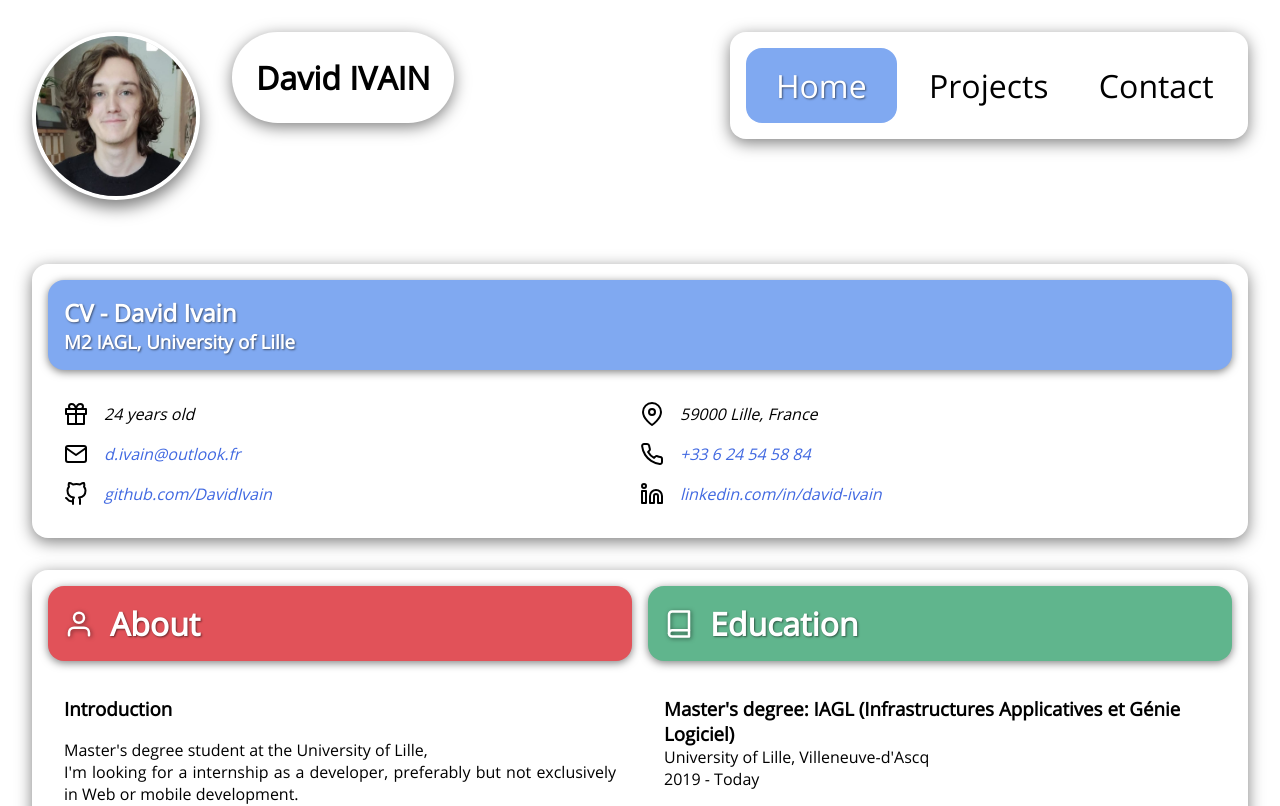
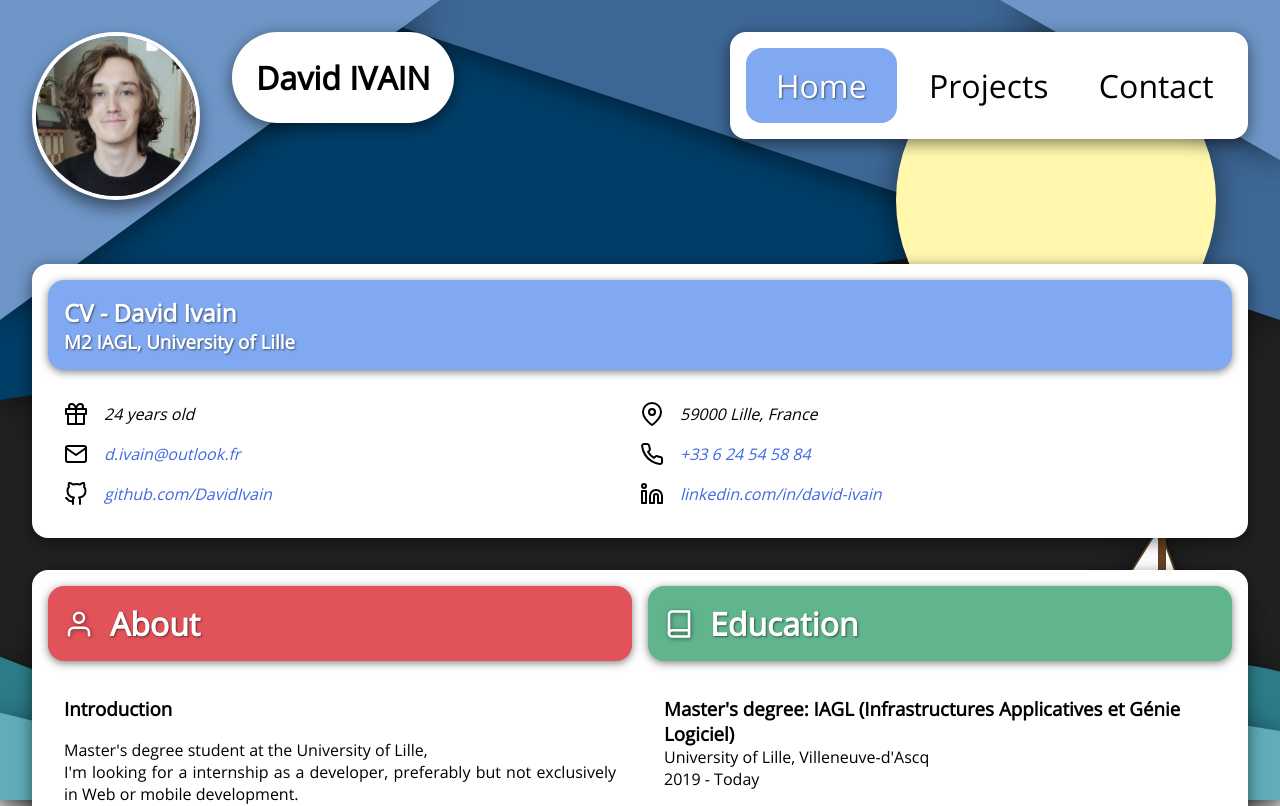
Before and after one commit to DavidIvain/Portfolio, a React (Create React App) app: page / in a window 1280 px wide. Shown: the top 806 px of the page. Built offline with nearby package versions, Linux system fonts and the light colour scheme.

Commit message:
Added background to homepage

```diff
--- a/src/App.tsx
+++ b/src/App.tsx
@@ -1,5 +1,6 @@
 import './App.css';
 import { Header } from './components/Header/Header';
+import { HomeBackground } from './components/HomeBackground/HomeBackground';
 import { HomeContent } from './components/HomeContent/HomeContent';
 
 const translationData = {
@@ -21,6 +22,7 @@ function App() {
         ]}
         active={0}
       />
+      <HomeBackground></HomeBackground>
       <HomeContent locale={locale} />
     </>
   );
--- /dev/null
+++ b/src/components/HomeBackground/HomeBackground.tsx
@@ -0,0 +1,15 @@
+import "./home-background.scss";
+
+export const HomeBackground = () => {
+    return <div id="home-background" aria-hidden>
+        <div id="cloud-1"><div></div></div>
+        <div id="cloud-2"><div></div></div>
+        <div id="cloud-3"><div></div></div>
+        <div id="cloud-4"><div></div></div>
+        <div id="moon"><div></div></div>
+        <img src="/assets/wave.svg" className="wave" alt="wave" aria-hidden />
+        <img src="/assets/boat.svg" alt="boat" id="boat" aria-hidden />
+        <img src="/assets/wave-2.svg" className="wave" alt="wave" aria-hidden />
+        <img src="/assets/wave-3.svg" className="wave" alt="wave" aria-hidden />
+    </div>
+}
--- /dev/null
+++ b/src/components/HomeBackground/home-background.scss
@@ -0,0 +1,134 @@
+@mixin colorize($preset) {
+    background-color: #{nth($preset, 1)};
+    color: #{nth($preset, 2)};
+}
+
+$primary: (
+    dark: (
+        #003e68,
+        white,
+    ),
+    main: (
+        #3d6896,
+        white,
+    ),
+    light: (
+        #6e96c7,
+        white,
+    ),
+);
+$secondary: (
+    dark: (
+        //"#212121",
+        #00505c,
+        white,
+    ),
+    main: (
+        #2c7d89,
+        white,
+    ),
+    light: (
+        #60acb9,
+        white,
+    ),
+);
+
+@function color($palette, $accent) {
+    @return map-get($palette, $accent);
+}
+
+#home-background {
+    z-index: -1000;
+    position: fixed;
+    left: 0;
+    right: 0;
+    top: 0;
+    bottom: 0;
+    background-color: #212121;
+    > * {
+        filter: drop-shadow(0 4px 16px rgba(0, 0, 0, 0.5));
+        position: absolute;
+    }
+    #cloud-1 {
+        z-index: 4;
+        top: 0px;
+        left: 0px;
+        > div {
+            @include colorize(color($primary, light));
+            width: 55vmin;
+            height: 40vmin;
+            clip-path: polygon(0% 0%, 100% 0%, 0% 100%);
+        }
+    }
+    #cloud-2 {
+        z-index: 4;
+        top: 0px;
+        right: 0px;
+        > div {
+            @include colorize(color($primary, light));
+            width: 35vmin;
+            height: 20vmin;
+            clip-path: polygon(0% 0%, 100% 100%, 100% 0%);
+        }
+    }
+    #cloud-3 {
+        z-index: 2;
+        top: 0;
+        right: 0;
+        > div {
+            @include colorize(color($primary, main));
+            height: 40vmin;
+            width: 120vmin;
+            clip-path: polygon(0% 0%, 100% 0%, 100% 100%);
+        }
+    }
+    #cloud-4 {
+        z-index: 1;
+        top: 0px;
+        left: 0px;
+        > div {
+            @include colorize(color($primary, dark));
+            clip-path: polygon(0% 0%, 100% 0%, 100% 50%, 0% 100%);
+            height: 50vmin;
+            width: 100vw;
+        }
+    }
+    #moon {
+        z-index: 3;
+        top: 5vh;
+        right: 5vw;
+        > div {
+            border-radius: 50%;
+            background: #fff8ad;
+            height: 40vmin;
+            width: 40vmin;
+        }
+    }
+    .wave {
+        width: 100vw;
+        height: 20vh;
+        bottom: 0px;
+        left: 0px;
+        display: block;
+        //animation: 2s ease-in-out 1s infinite alternate waves;
+    }
+    #boat {
+        margin-bottom: 15vh;
+        bottom: 0px;
+        right: 3vw;
+        width: 20vmin;
+        //animation: 2s ease-in-out 1s infinite alternate waves;
+    }
+    .wave,
+    #boat {
+        z-index: 1;
+    }
+}
+/*@keyframes waves {
+    from {
+        transform: translate3d(0, 0, 0);
+    }
+    to {
+        transform: translate3d(0, 5vh, 0);
+    }
+}*/
```
Also changed, not shown: 1 other file (tests, documents, lock files or other folders).
